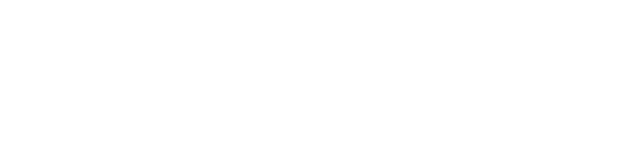
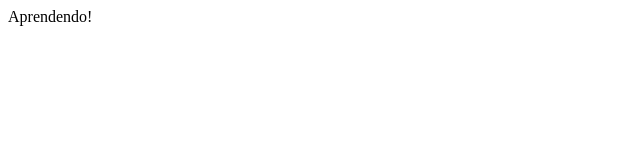
Before and after one commit to HenriqueNnDev/projeto-1, a plain HTML site: page index.html in a window 1280 px wide. Shown: the whole page, without its empty margins (0-640 px from the left). Drawn offline with Linux system fonts and the light colour scheme.

Commit message:
Adicionado Texto no Body

```diff
--- a/index.html
+++ b/index.html
@@ -3,6 +3,6 @@
     <title>Curso git hub</title>
 </head>
 <body>
-
+    <p>Aprendendo!</p>
 </body>
 </html>
```
